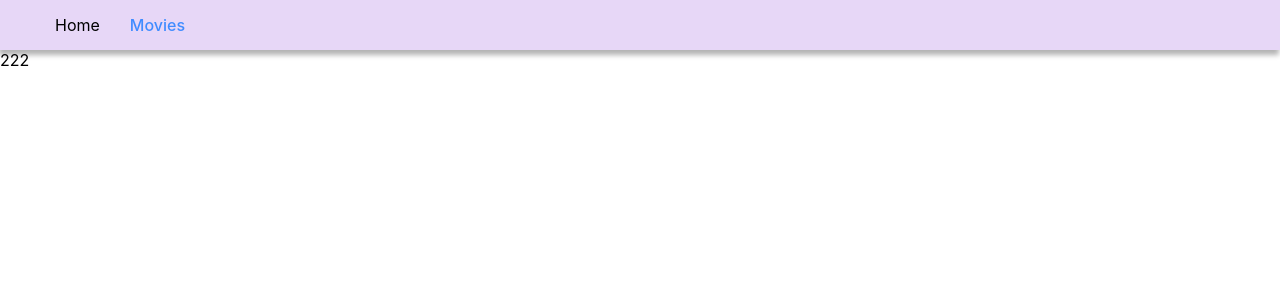
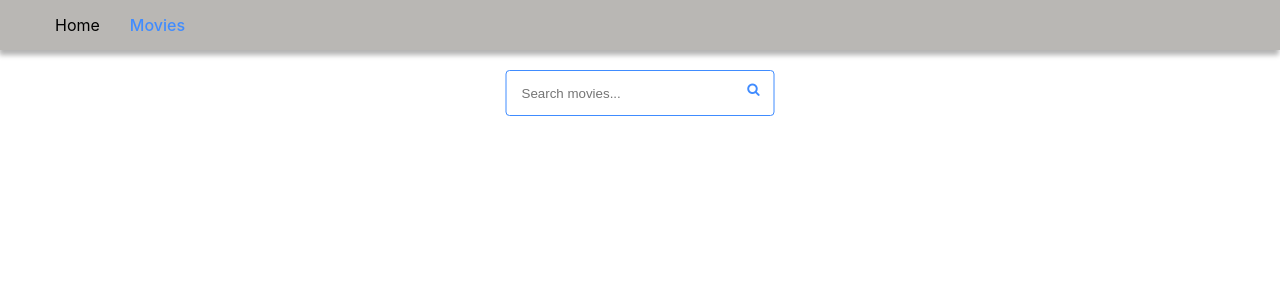
Before and after one commit to Grek-88/goit-react-hw-04-movies, a React (Create React App) app: page /movies in a window 1280 px wide. Shown: the top 300 px of the page. Built offline with nearby package versions, Linux system fonts and the light colour scheme; the HTML template or start-up script is replaced by a standard one.

Commit message:
movies start

```diff
--- a/package.json
+++ b/package.json
@@ -8,6 +8,7 @@
     "@testing-library/user-event": "^12.8.3",
     "react": "^17.0.2",
     "react-dom": "^17.0.2",
+    "react-loader-spinner": "^4.0.0",
     "react-router-dom": "^5.3.0",
     "react-scripts": "4.0.3",
     "web-vitals": "^1.1.2"
--- a/public/index.html
+++ b/public/index.html
@@ -6,6 +6,11 @@
       rel="icon"
       href="https://img.icons8.com/fluency/240/000000/movies-folder--v2.png"
     />
+    <link
+      rel="stylesheet"
+      href="https://maxcdn.bootstrapcdn.com/font-awesome/4.5.0/css/font-awesome.min.css"
+    />
+
     <meta name="viewport" content="width=device-width, initial-scale=1" />
     <meta name="theme-color" content="#000000" />
     <meta
--- a/src/components/Header/Header.module.css
+++ b/src/components/Header/Header.module.css
@@ -1,16 +1,16 @@
-.header{
-  background-color: #E7D7F7;
-  box-shadow: -1px 5px 5px 0px rgba(0,0,0,0.3);
-  -webkit-box-shadow: -1px 5px 5px 0px rgba(0,0,0,0.3);
-  -moz-box-shadow: -1px 5px 5px 0px rgba(0,0,0,0.3);
+.header {
+  background-color: #b9b7b4;
+  box-shadow: -1px 5px 5px 0px rgba(0, 0, 0, 0.3);
+  -webkit-box-shadow: -1px 5px 5px 0px rgba(0, 0, 0, 0.3);
+  -moz-box-shadow: -1px 5px 5px 0px rgba(0, 0, 0, 0.3);
 }
-.nav{
+.nav {
   list-style: none;
   display: flex;
   margin: 0;
-  }
+}
 
-.nav_item{
+.nav_item {
   margin: 15px;
 }
 a {
@@ -18,8 +18,7 @@ a {
   text-decoration: none;
 }
 
-
-.active{
-    color: #408cff;
-    font-weight: 500;
+.active {
+  color: #408cff;
+  font-weight: 500;
 }
--- a/src/components/HomePage/HomePage.jsx
+++ b/src/components/HomePage/HomePage.jsx
@@ -2,22 +2,32 @@ import ApiFetch from "../API/ApiFetch";
 import React, { useState, useEffect } from "react";
 import { Link } from "react-router-dom";
 import s from "../HomePage/HomePage.module.css";
+import BaseImg from "../../img/baseImg.jpg";
+import Spiner from "../Loader/Loader";
 
 export default function HomePage() {
   const [movieStart, setMovieStart] = useState([]);
   const [error, setError] = useState(null);
+  const [loader, setLoader] = useState(false);
 
   useEffect(() => {
+    setLoader(true);
     ApiFetch()
       .then((moviesData) => {
         console.log(moviesData.results);
         setMovieStart(moviesData.results);
+        setLoader(false);
       })
       .catch((error) => setError(error));
   }, []);
 
   return (
     <div>
+      {loader && (
+        <div style={{ margin: "50%" }}>
+          <Spiner />
+        </div>
+      )}
       <ul className={s.list}>
         {movieStart.map((el) => {
           return (
@@ -31,6 +41,10 @@ export default function HomePage() {
                 <img
                   src={`https://image.tmdb.org/t/p/w500/${el.poster_path}`}
                   alt={el.title}
+                  onError={(e) => {
+                    e.target.onerror = null;
+                    e.target.src = `${BaseImg}`;
+                  }}
                 />
                 <p>{el.title}</p>
                 <span className={s.item_rang}>{el.vote_average}</span>
--- a/src/components/HomePage/HomePage.module.css
+++ b/src/components/HomePage/HomePage.module.css
@@ -24,7 +24,7 @@
 .list_item img {
   display: block;
   width: 250px;
-  height: auto;
+  height: 368px;
   border-radius: 5px;
 }
 
--- /dev/null
+++ b/src/components/InputSearch/InputSearch.jsx
@@ -0,0 +1,20 @@
+import s from "../InputSearch/InputSearch.module.css";
+
+export default function InputSearch() {
+  return (
+    <div className={s.InputSearch}>
+      <form className={s.SearchForm}>
+        <input
+          className={s.SearchForm_input}
+          type="text"
+          name="query"
+          autocomplete="off"
+          placeholder="Search movies..."
+          // required=""
+          // value=""
+        ></input>
+        <button type="submit"></button>
+      </form>
+    </div>
+  );
+}
--- /dev/null
+++ b/src/components/InputSearch/InputSearch.module.css
@@ -0,0 +1,47 @@
+/* .InputSearch {
+  background: #7ba7ab;
+} */
+
+.InputSearch:after {
+  content: "";
+  clear: both;
+  display: table;
+}
+.SearchForm {
+  position: relative;
+  width: auto;
+  float: right;
+  margin-top: 20px;
+  margin-bottom: 20px;
+  margin-right: 50%;
+  transform: translate(50%);
+  height: 42px;
+}
+.SearchForm_input {
+  width: 250px;
+  height: 42px;
+  padding-left: 15px;
+  border-radius: 4px;
+  border: 1px solid #408cff;
+  outline: none;
+
+  transition: 0.3s linear;
+}
+.SearchForm_input:focus {
+  width: 300px;
+}
+.InputSearch button {
+  width: 42px;
+  height: 42px;
+  background: none;
+  border: none;
+  position: absolute;
+  top: -2px;
+  right: 0;
+}
+.InputSearch button:before {
+  content: "\f002";
+  font-family: FontAwesome;
+  color: #408cff;
+  cursor: pointer;
+}
--- /dev/null
+++ b/src/components/Loader/Loader.jsx
@@ -0,0 +1,16 @@
+import React from "react";
+import Loader from "react-loader-spinner";
+
+export default class Spiner extends React.Component {
+  render() {
+    return (
+      <Loader
+        type="Bars"
+        color="#408cff"
+        height={100}
+        width={100}
+        timeout={3000} //3 secs
+      />
+    );
+  }
+}
--- a/src/components/MoviesPage/MoviesPage.jsx
+++ b/src/components/MoviesPage/MoviesPage.jsx
@@ -1,3 +1,9 @@
+import InputSearch from "../InputSearch/InputSearch";
+
 export default function MoviesPage() {
-  return <div>222</div>;
+  return (
+    <div>
+      <InputSearch />
+    </div>
+  );
 }
```
Also changed, not shown: src/img/baseImg.jpg (added), 1 other file (tests, documents, lock files or other folders).
